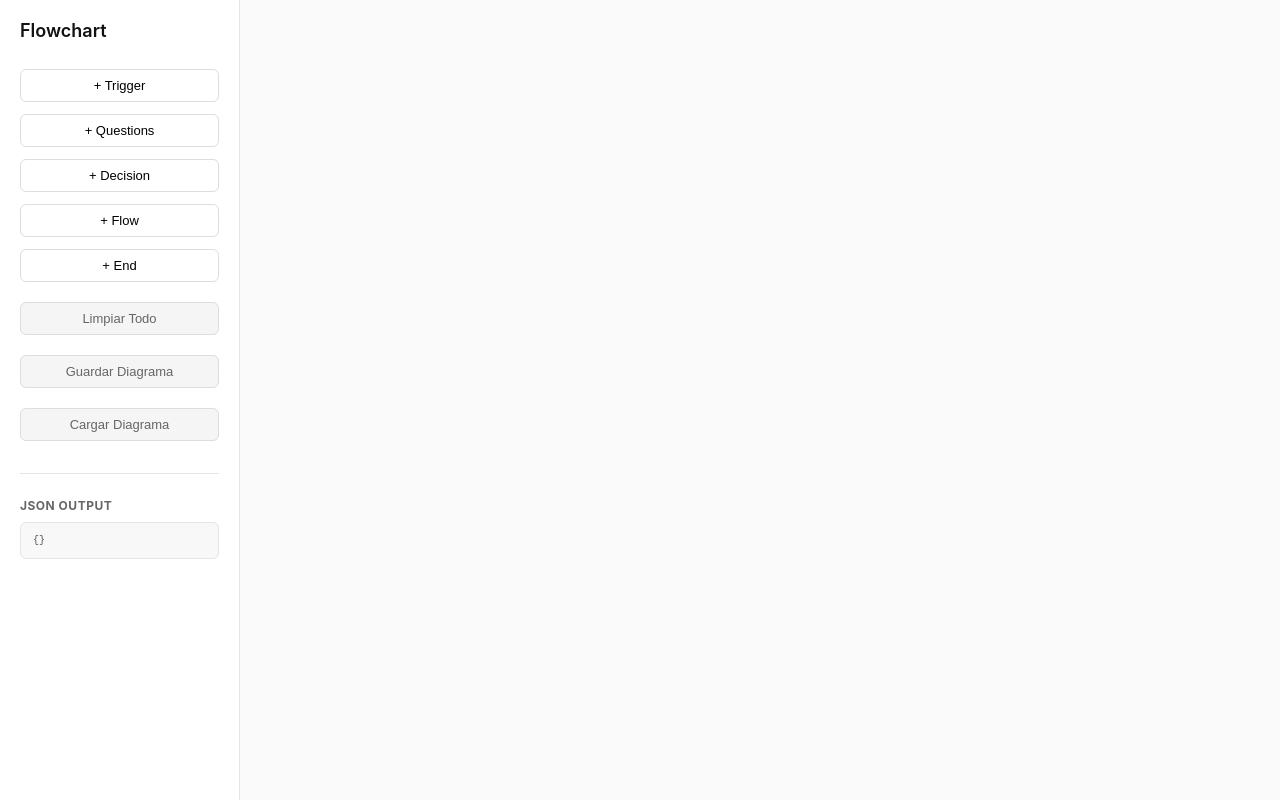
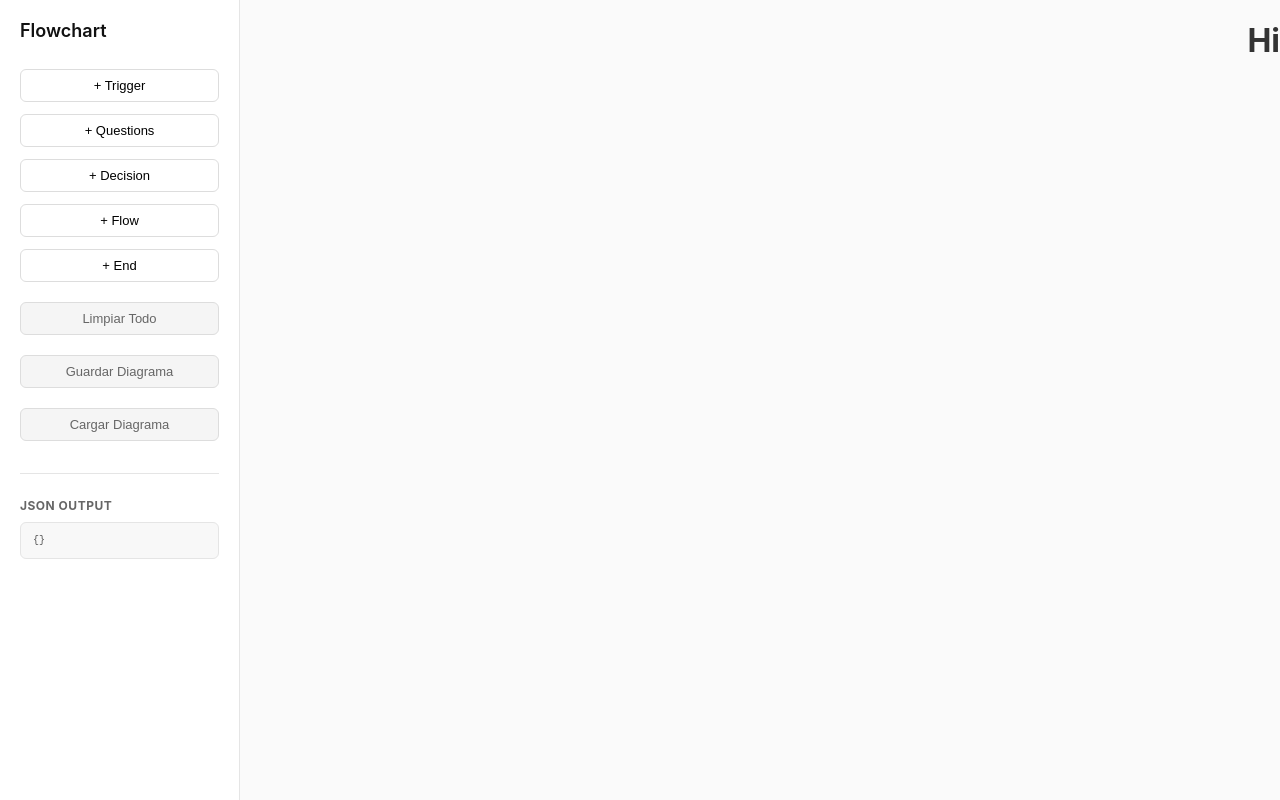
Before and after one commit to trainsbee/FlowBuilder, a plain HTML site: page flow.html in a window 1280 px wide. Drawn offline with Linux system fonts and the light colour scheme.

Commit message:
Update Trainsbee

```diff
--- a/flow.html
+++ b/flow.html
@@ -1506,3 +1506,9 @@
 </script>
 </body>
 </html>
+
+<div>
+  <div class="panel">
+    <h1>Hi</h1>
+  </div>
+</div>
```
